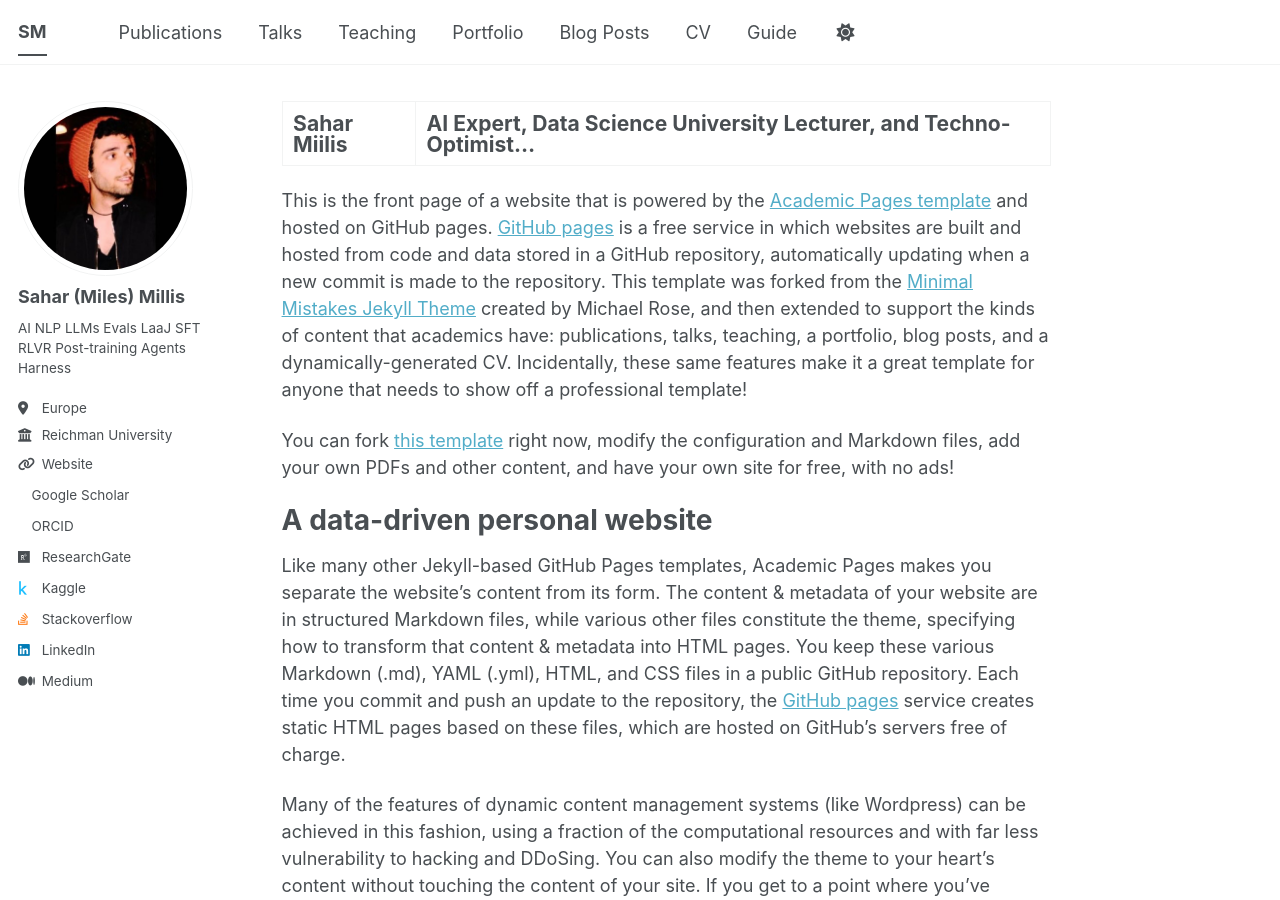
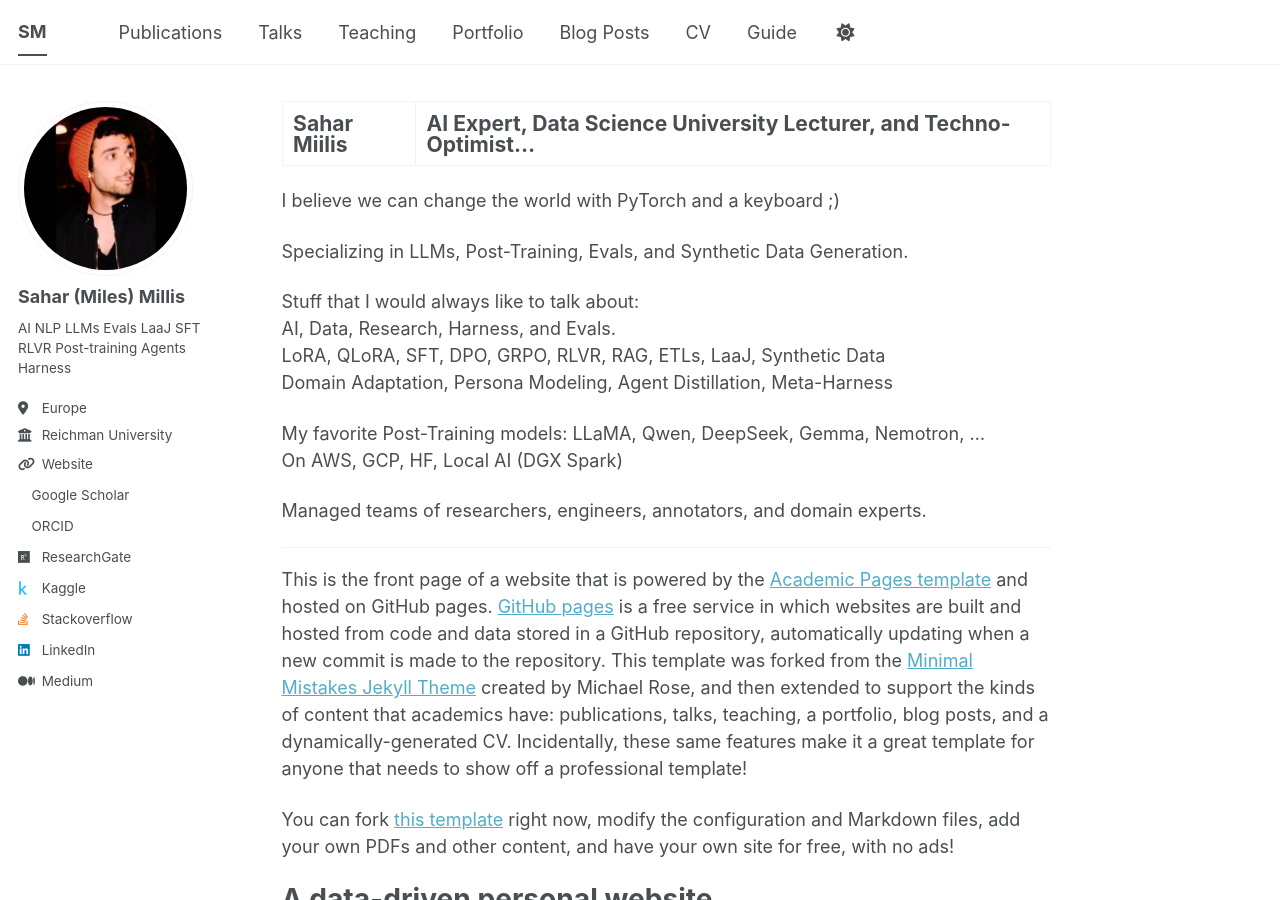
Before and after one commit to saharmilis/sahar.milis, a Jekyll site: the page built from _pages/about.md, in a window 1280 px wide and 900 px high. Built offline with Jekyll 4.4.1, drawn with Linux system fonts in a browser that asks for light colours; a style sheet for code colours, icons or effects is not loaded.

Commit message:
Update about.md

```diff
--- a/_pages/about.md
+++ b/_pages/about.md
@@ -5,6 +5,22 @@
 redirect_from:
   - /about/
   - /about.html
+---
+
+I believe we can change the world with PyTorch and a keyboard ;)
+
+Specializing in LLMs, Post-Training, Evals, and Synthetic Data Generation.
+
+Stuff that I would always like to talk about:
+AI, Data, Research, Harness, and Evals.
+LoRA, QLoRA, SFT, DPO, GRPO, RLVR, RAG, ETLs, LaaJ, Synthetic Data
+Domain Adaptation, Persona Modeling, Agent Distillation, Meta-Harness
+
+My favorite Post-Training models: LLaMA, Qwen, DeepSeek, Gemma, Nemotron, ...
+On AWS, GCP, HF, Local AI (DGX Spark)
+
+Managed teams of researchers, engineers, annotators, and domain experts.
+
 ---
 
 This is the front page of a website that is powered by the [Academic Pages template](https://github.com/academicpages/academicpages.github.io) and hosted on GitHub pages. [GitHub pages](https://pages.github.com) is a free service in which websites are built and hosted from code and data stored in a GitHub repository, automatically updating when a new commit is made to the repository. This template was forked from the [Minimal Mistakes Jekyll Theme](https://mmistakes.github.io/minimal-mistakes/) created by Michael Rose, and then extended to support the kinds of content that academics have: publications, talks, teaching, a portfolio, blog posts, and a dynamically-generated CV. Incidentally, these same features make it a great template for anyone that needs to show off a professional template!
```
